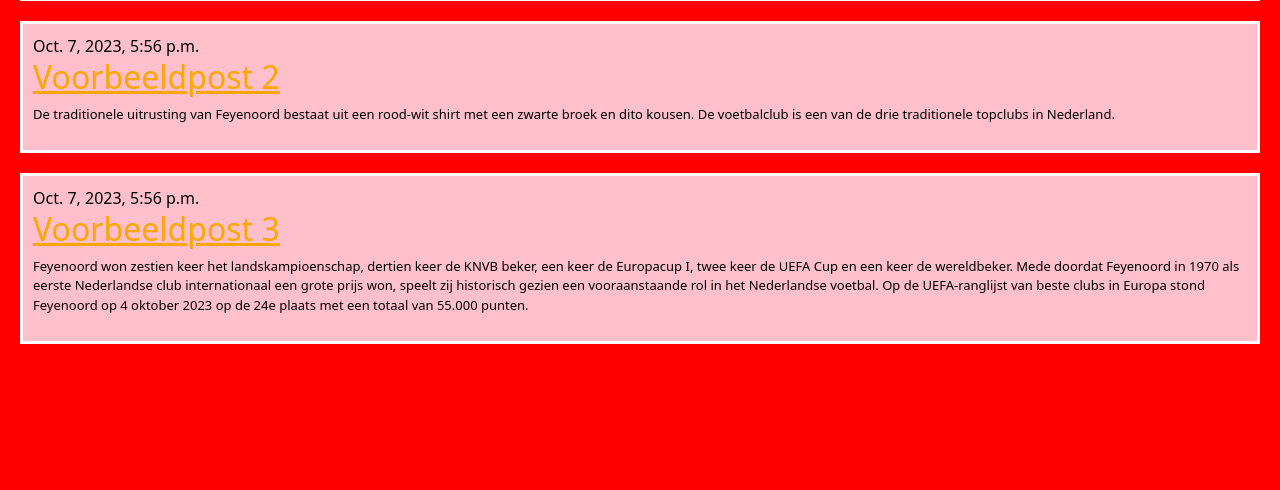
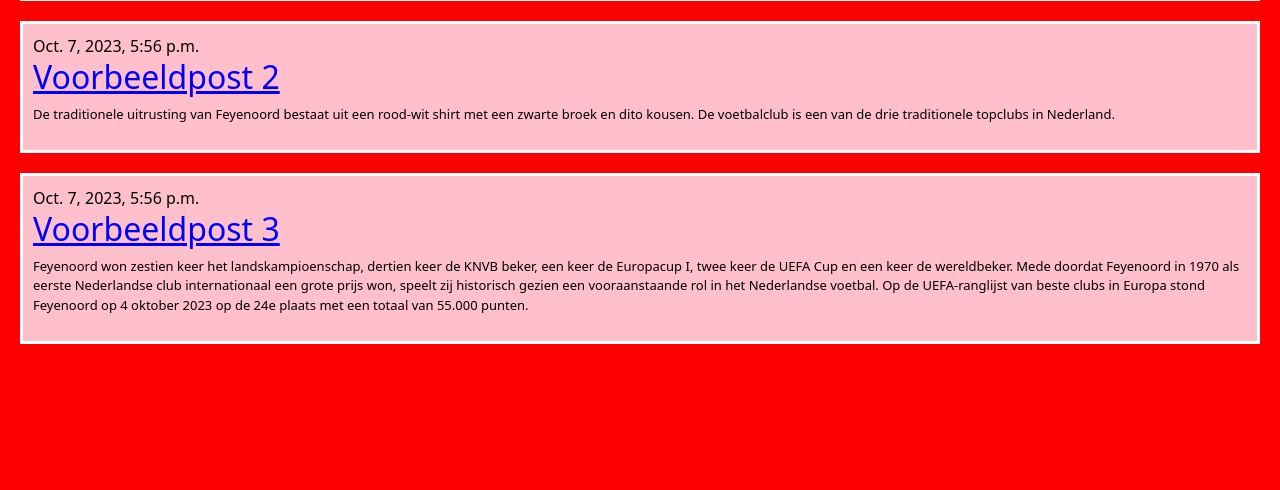
Before and after one commit to KeesViaNHA/testDjangoZat, a Django app: page / in a window 1280 px wide. Shown: the part 160-650 px from the top of the page. Run offline with Django 3.2, Linux system fonts and the light colour scheme; data comes from the database, SQL or seed files in the repository.

Commit message:
nog meer css opmaak

```diff
--- a/mysite/blog/static/css/stijl.css
+++ b/mysite/blog/static/css/stijl.css
@@ -29,7 +29,7 @@ footer {
 }
 
 a {
-    color: orange;
+    color: blue;
 }
 
 p {
```
